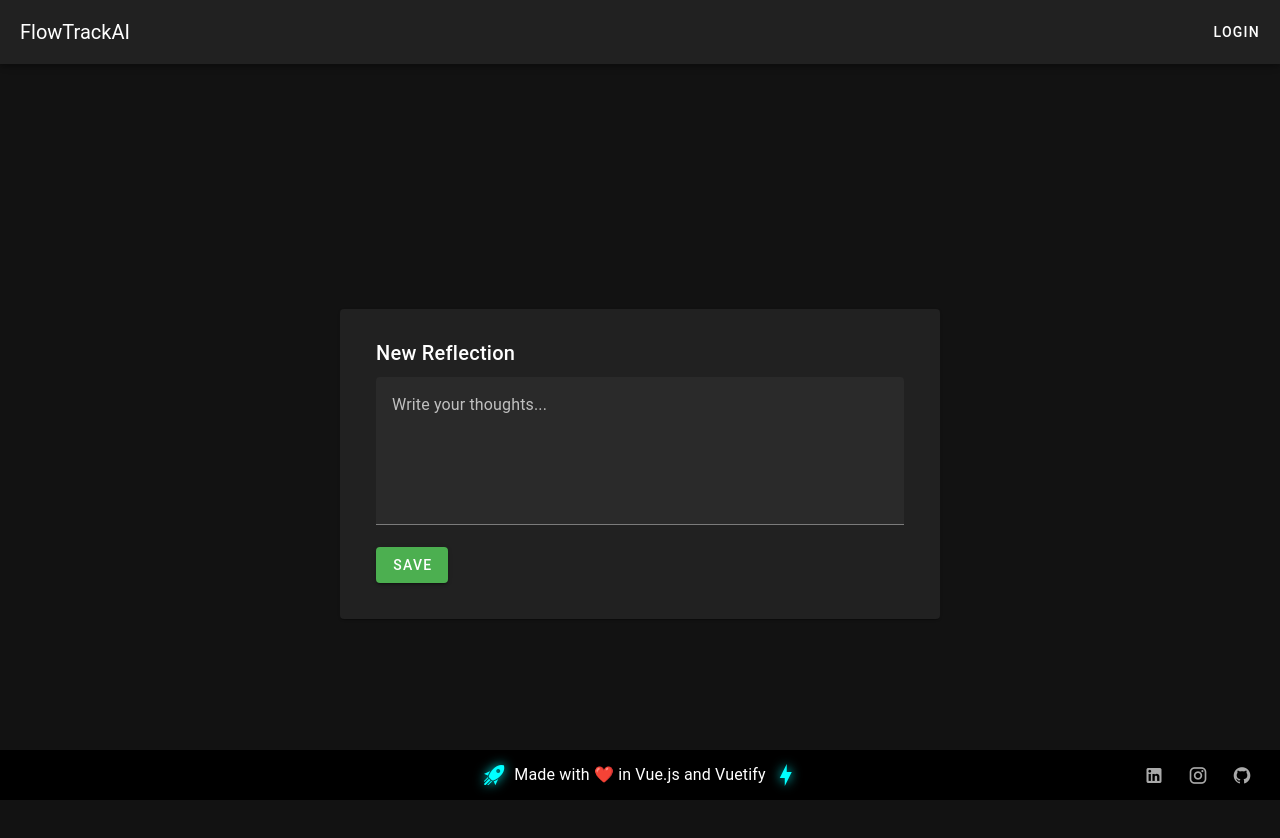
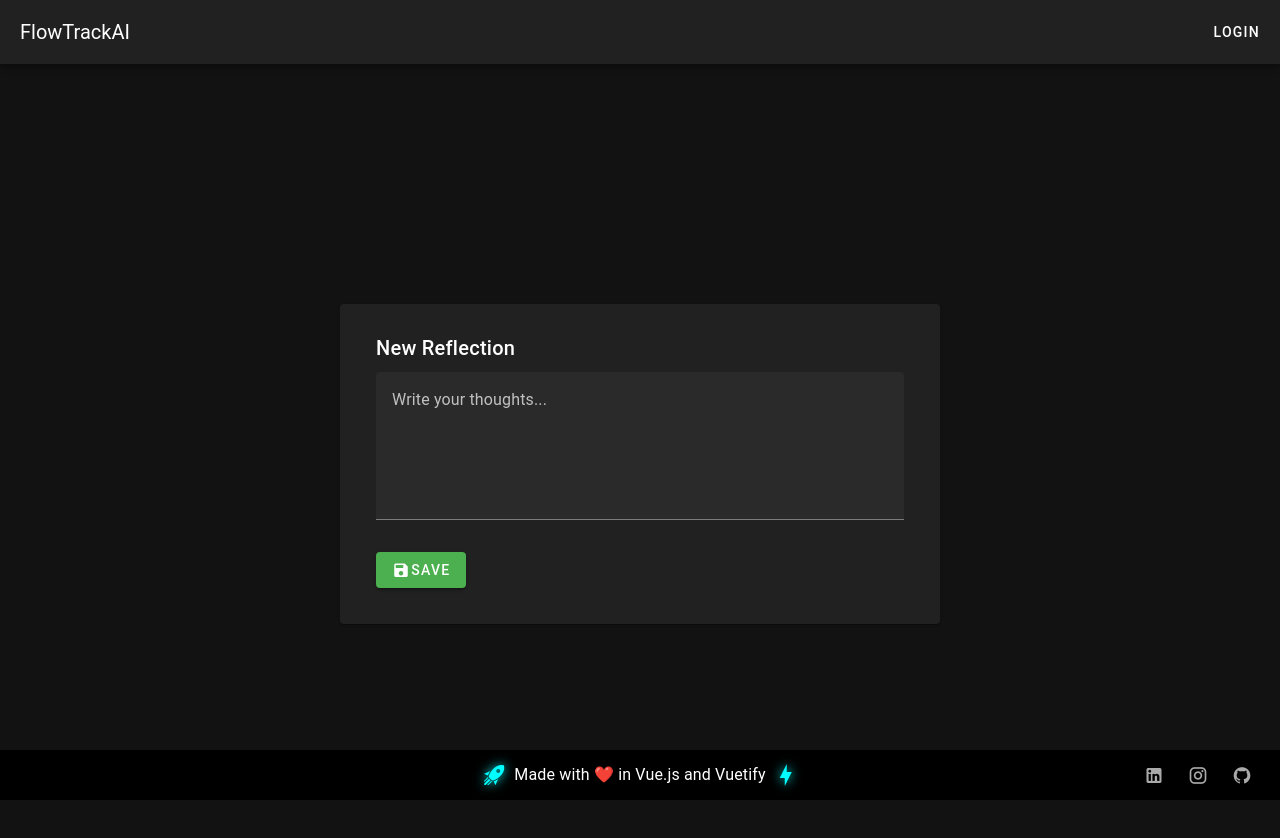
Before and after one commit to Mapacherama/FlowTareaAIFrontEnd, a Vue app: page /new-reflection in a window 1280 px wide. Shown: the top 838 px of the page. Built offline with nearby package versions, Linux system fonts and the light colour scheme.

Commit message:
Updating the styling.

```diff
--- a/src/views/NewReflection.vue
+++ b/src/views/NewReflection.vue
@@ -3,12 +3,13 @@
     <v-card class="reflection-card">
       <v-card-title>New Reflection</v-card-title>
       <v-card-text>
-          <v-textarea
-            v-model="reflection"
-            label="Write your thoughts..."
-            outlined
-          ></v-textarea>
-          <v-btn color="success" @click="saveReflection">Save</v-btn>
+        <v-alert v-if="errorMessage" type="error" dismissible>{{ errorMessage }}</v-alert>
+        <v-alert v-if="successMessage" type="success" dismissible>{{ successMessage }}</v-alert>
+
+        <v-textarea v-model="reflection" label="Write your thoughts..." outlined></v-textarea>
+        <v-btn color="success" @click="saveReflection" :loading="isSaving">
+          <v-icon left>mdi-content-save</v-icon> Save
+        </v-btn>
       </v-card-text>
     </v-card>
   </v-container>
@@ -17,14 +18,43 @@
 <script setup lang="ts">
 import { ref } from 'vue';
 import { useRouter } from 'vue-router';
+import axios from 'axios';
 
 const router = useRouter();
 const reflection = ref('');
+const isSaving = ref(false);
+const errorMessage = ref('');
+const successMessage = ref('');
 
-  const saveReflection = () => {
-    if (reflection.value.trim()) {
-      console.log('Reflection saved:', reflection.value);
-      router.push('/dashboard'); // Redirect back to the dashboard after saving
+const saveReflection = async () => {
+  errorMessage.value = '';
+  successMessage.value = '';
+
+  if (!reflection.value.trim()) {
+    errorMessage.value = "Reflection cannot be empty.";
+    return;
+  }
+
+  isSaving.value = true;
+
+  try {
+    const token = localStorage.getItem('token');
+    if (!token) {
+      throw new Error("Unauthorized: No token found.");
+    }
+
+    await axios.post(
+      "http://127.0.0.1:8000/api/reflections/",
+      { content: reflection.value },
+      { headers: { Authorization: `Bearer ${token}` } }
+    );
+
+    successMessage.value = "Reflection saved successfully!";
+    setTimeout(() => router.push('/dashboard'), 1000); // Redirect after success
+  } catch (error) {
+    errorMessage.value = error.response?.data?.error || "Failed to save reflection.";
+  } finally {
+    isSaving.value = false;
   }
 };
 </script>
@@ -42,4 +72,8 @@
   max-width: 600px;
   padding: 20px;
 }
+
+.v-btn {
+  margin-top: 10px;
+}
 </style>
--- a/src/views/PastReflections.vue
+++ b/src/views/PastReflections.vue
@@ -19,10 +19,14 @@
         <v-card-title>Reflection History</v-card-title>
         <v-card-text>
           <v-list v-if="reflections.length > 0">
-            <v-list-item v-for="reflection in reflections" :key="reflection.id">
+            <v-list-item v-for="reflection in reflections" :key="reflection.id" class="reflection-item">
               <v-list-item-content>
-                <v-list-item-title>{{ formatDate(reflection.created_at) }}</v-list-item-title>
-                <v-list-item-subtitle>{{ reflection.content }}</v-list-item-subtitle>
+                <v-list-item-title class="reflection-date">
+                  {{ formatDate(reflection.created_at) }}
+                </v-list-item-title>
+                <v-list-item-subtitle class="reflection-text">
+                  {{ reflection.content }}
+                </v-list-item-subtitle>
               </v-list-item-content>
               <v-list-item-action>
                 <v-btn icon color="error" @click="deleteReflection(reflection.id)">
@@ -115,6 +119,29 @@
     color: #e3f6f5;
   }
 
+  /* Styling to keep reflections on a single line */
+  .reflection-item {
+    display: flex;
+    align-items: center;
+    justify-content: space-between;
+    padding: 10px;
+  }
+
+  /* Limit text length & ensure truncation */
+  .reflection-text {
+    flex-grow: 1;
+    white-space: nowrap;
+    overflow: hidden;
+    text-overflow: ellipsis;
+    max-width: 600px;
+  }
+
+  /* Style date for clarity */
+  .reflection-date {
+    font-weight: bold;
+    margin-right: 15px;
+  }
+
   .quick-actions {
     display: flex;
     justify-content: space-between;
```
Lines whose indentation alone changed are shown as unchanged.
